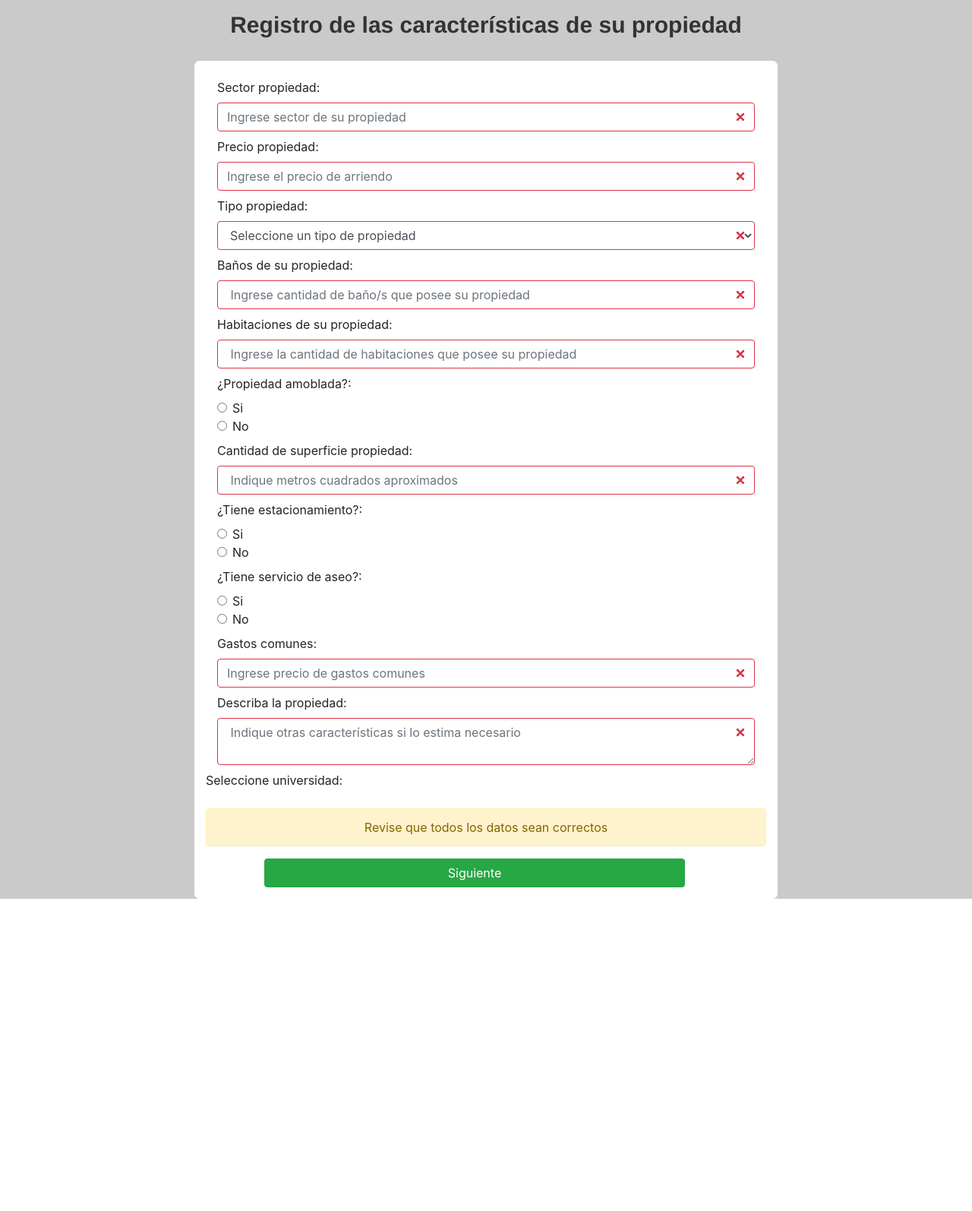
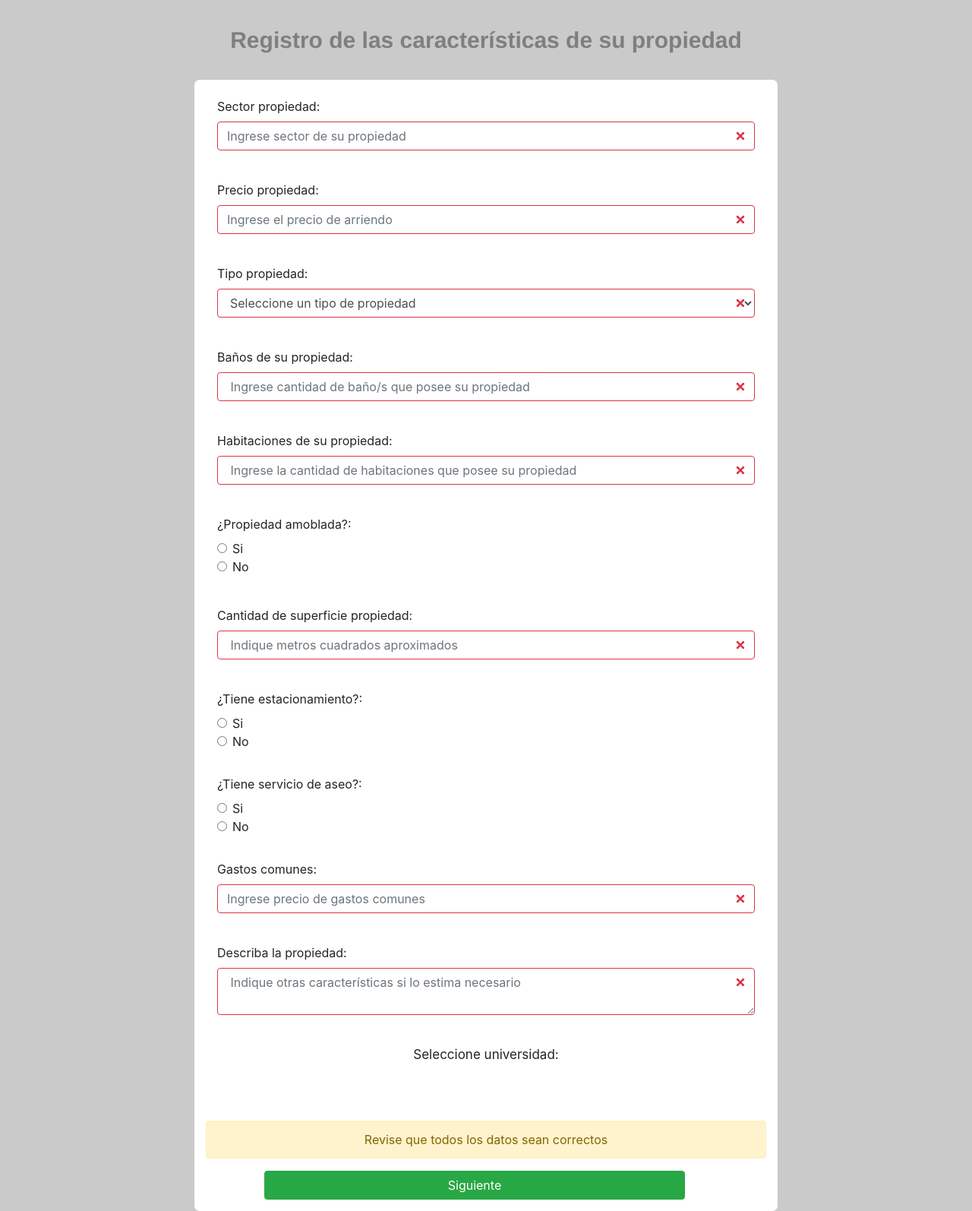
Before and after one commit to itsmillz/UniDep, a PHP site: page /formulario/formulario.php in a window 1280 px wide. Shown: the part 80-1674 px from the top of the page at 76% size. Before the commit the page ends 1263 px from the top, so only its background shows below. Run offline with PHP 8.4, Linux system fonts and the light colour scheme; data that the repository does not hold is empty; some libraries are stand-ins or nearby versions.

Commit message:
Pequeños cambios en estilo form.css

```diff
--- a/formulario/form.css
+++ b/formulario/form.css
@@ -85,10 +85,10 @@ align-items: center;
 
 /* CSS */
 .formulario{
- width: 60%;
- background-color: white;
- padding: 15px;
- border-radius: 7px;
+  width: 60%;
+  background-color: white;
+  padding: 15px;
+  border-radius: 7px;
 }
 
 .carac {
@@ -131,7 +131,17 @@ font-size: 16px;
 }
 
 .h1{
-margin-top: 10px;
+margin-top: 30px;
 text-align: center;
 font-size: 30px;
+color: #807f7f;
+margin-bottom: 30px;
 }
+
+.estilo_universidades{
+
+  text-align:center;
+  margin-top: 40px;
+  margin-bottom: 1rem;
+  font-size: 17px;
+}
--- a/formulario/formulario.php
+++ b/formulario/formulario.php
@@ -52,6 +52,7 @@
                             required>
                         <!-- <div class="invalid-feedback">Por favor, ingrese sector de su propiedad.</div> -->
                     </div>
+                    <br>
 
                     <div class="col-12 mb-2 mt-2">
                         <label class="form-label" for="precio">Precio propiedad: </label>
@@ -59,6 +60,7 @@
                             required>
                         <!-- <div class="invalid-feedback">Ingrese precio.</div> -->
                     </div>
+                    <br>
 
 
                     <div class="col-12 mb-2 mt-2">
@@ -77,6 +79,7 @@
                         </select>
                         <!-- <div class="invalid-feedback">Ingrese tipo de propiedad.</div> -->
                     </div>
+                    <br>
 
                     <div class="col-12 mb-2 mt-2">
                         <label class="form-label" for="baño">Baños de su propiedad: </label>
@@ -84,14 +87,14 @@
                             placeholder=" Ingrese cantidad de baño/s que posee su propiedad" name="baño" required>
                         <!-- <div class="invalid-feedback">Ingrese cantidad de baños.</div> -->
                     </div>
-
+                    <br>
                     <div class="col-12 mb-2 mt-2">
                         <label class="form-label" for="habitacion">Habitaciones de su propiedad: </label>
                         <input class="form-control" type="number"
                             placeholder=" Ingrese la cantidad de habitaciones que posee su propiedad" name="habitacion" required>
                         <!-- <div class="invalid-feedback">Ingrese cantidad de habitaciones.</div> -->
                     </div>
-
+                    <br>
                     <div class="col-12 mb-2 mt-2">
                         <label class="form-label" for="amoblada">¿Propiedad amoblada?: </label>
                         <!--
@@ -108,26 +111,26 @@
                         </div>
 
                     </div>
-
+                    <br>
 
                     <div class="col-12 mb-2 mt-2">
                         <label class="form-label" for="superficie">Cantidad de superficie propiedad: </label>
                         <input class="form-control" type="number" placeholder=" Indique metros cuadrados aproximados" name="superficie" required>
                         <!-- <div class="invalid-feedback">Indicar superficie propiedad</div> -->
                     </div>
-
+                    <br>
                     <div class="col-12 mb-2 mt-2">
                         <label class="form-label" for="superficie">¿Tiene estacionamiento?: </label>
                         <div class="form-check">
                             <input type="radio" class="form-check-input" id="radio1" required="required" name="optradio" value="option1" > Si
                             <label class="form-check-label" for="radio1"></label>
-
                         </div>
                         <div class="form-check">
                             <input type="radio" class="form-check-input" id="radio2" name="optradio" value="option2">No
                             <label class="form-check-label" for="radio2"></label>
                             <!-- <div style="left:0 ;" class="invalid-feedback">Por favor marque una opción</div> -->
                         </div>
+                        <br>
                     </div>
 
 
@@ -136,13 +139,14 @@
                         <div class="form-check">
                             <input type="radio" class="form-check-input" id="radio1" required="required" name="optradio" value="option1" > Si
                             <label class="form-check-label" for="radio1"></label>
+                        </div>
 
-                        </div>
                         <div class="form-check">
                             <input type="radio" class="form-check-input" id="radio2" name="optradio" value="option2">No
                             <label class="form-check-label" for="radio2"></label>
                             <!-- <div class="invalid-feedback">Por favor marque una opción</div> -->
                         </div>
+                        <br>
                     </div>
 
 
@@ -151,7 +155,7 @@
                         <input class="form-control" type="text" placeholder="Ingrese precio de gastos comunes" name="gastos_comunes" required>
                         <!-- <div class="invalid-feedback">Indicar los gastos comunes</div> -->
                     </div>
-
+                    <br>
 
                     <div class="col-12 mb-2 mt-2">
                         <label class="form-label" for="descripcion">Describa la propiedad: </label>
@@ -159,7 +163,7 @@
                         <!-- <div class="invalid-feedback">Descripción breve de su propiedad</div> -->
                     </div>
 
-                    <p>Seleccione universidad:</p>
+                    <p class="estilo_universidades">Seleccione universidad:</p>
                     <?php include("../conexion_bd/conexion.php");?>
                     <div class="col-12 mb-2 mt-2">
 
@@ -184,7 +188,7 @@
                     ?>
 
                     </div>
-                    <p class="alert alert-warning text-center ">Revise que todos los datos sean correctos</p>
+                    <br><br><p class="alert alert-warning text-center ">Revise que todos los datos sean correctos</p>
                     <div class="w-100 row">
                         <input class="btn btn-success w-75 m-auto" type="submit" name="submit" value="Siguiente">
                     </div>
--- a/formulario/indexform.php
+++ b/formulario/indexform.php
@@ -40,7 +40,7 @@
 		<div class="row" style="margin-top: 176px;">
 			<div class="col-12" style="background-color: white; border-radius: 7px; margin-left: -35px ">
 				<div class="margin-top:"><br><br>
-					<h4 style="text-align: center;">Selecciona las fotos de tu propiedad: </h4><br><br><br>
+					<h4 style="text-align: center; font-size: 2.5rem">Selecciona las fotos de tu propiedad: </h4><br><br><br>
 					<hr>
 					<form method="post" enctype="multipart/form-data" action="../formulario/file-upload.php">
 						<div class="form-group">
@@ -93,7 +93,7 @@
 
 			}else{
 				?>
-							<p class="w-50 alert alert-danger mt-2 m-auto">No hay imagen/es disponible/s</p>
+							<br><p class="w-50 alert alert-danger mt-2 m-auto">No hay imagen/es disponible/s</p><br><br><br>
 							<?php
 			}
 			?>
```
Also changed, not shown: formulario/images/Marketing_LandingKeepingClean-1655349242.jpg (added), formulario/images/Promoción-«SIDI-by-TM»-Playa-de-San-Juan-Alicante-1.jpeg (added), formulario/images/apartamento-san-juan-249_1_810x580.jpg (added), formulario/images/h.11316460.795.500.0.ffffff.2f4440bf.jpg (added).
